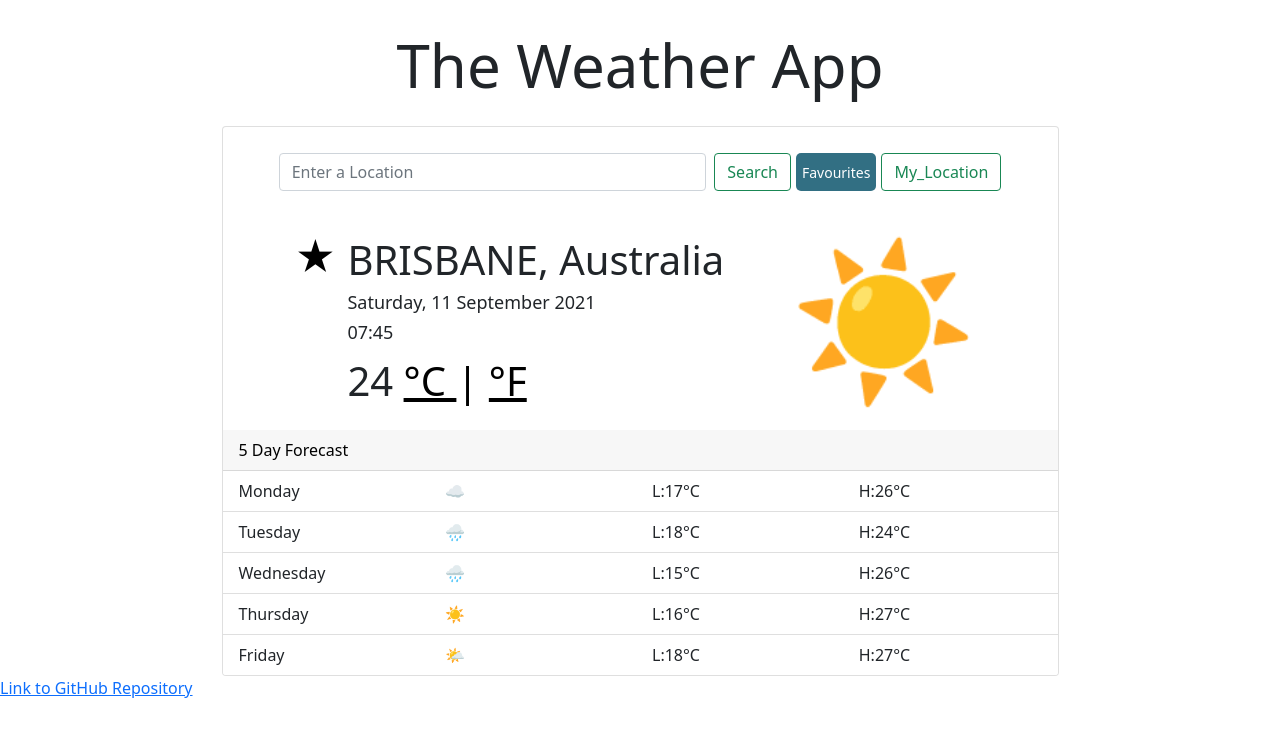
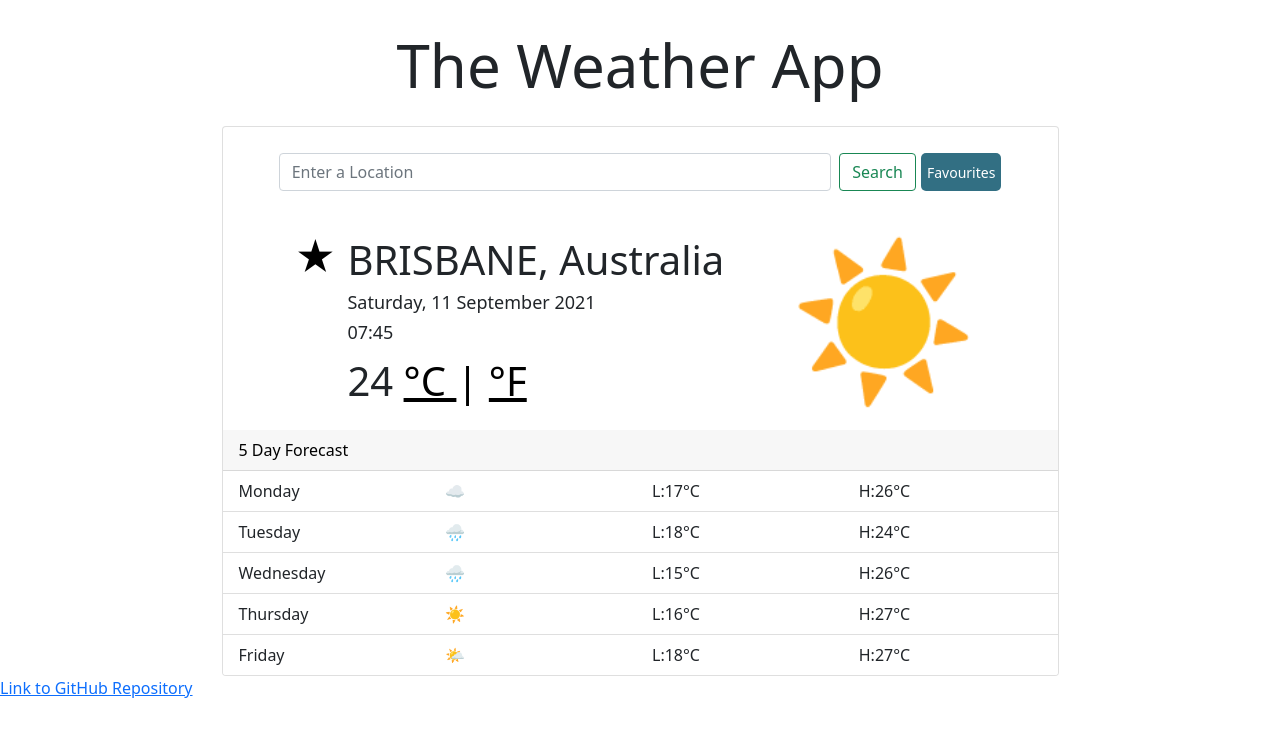
Before and after one commit to kebaldwin/Weather_App_Project, a plain HTML site: page index.html in a window 1280 px wide. Drawn offline with nearby package versions, Linux system fonts and the light colour scheme.

Commit message:
Removed my location button

```diff
--- a/index.html
+++ b/index.html
@@ -22,7 +22,6 @@
                     <button class="favs" type="submit">
                         <a class = "ftext" href = "favourites.html">Favourites</a>
                     </button>
-                    <button class="btn myLocation btn-outline-success" type="submit">My_Location</button>
                 </form>
                     <div class="row">
                         <div class="col-1">
```
